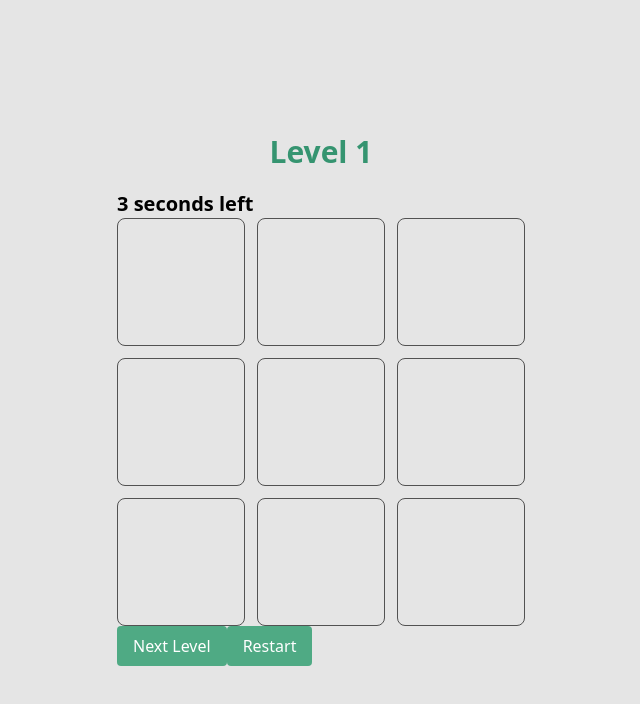
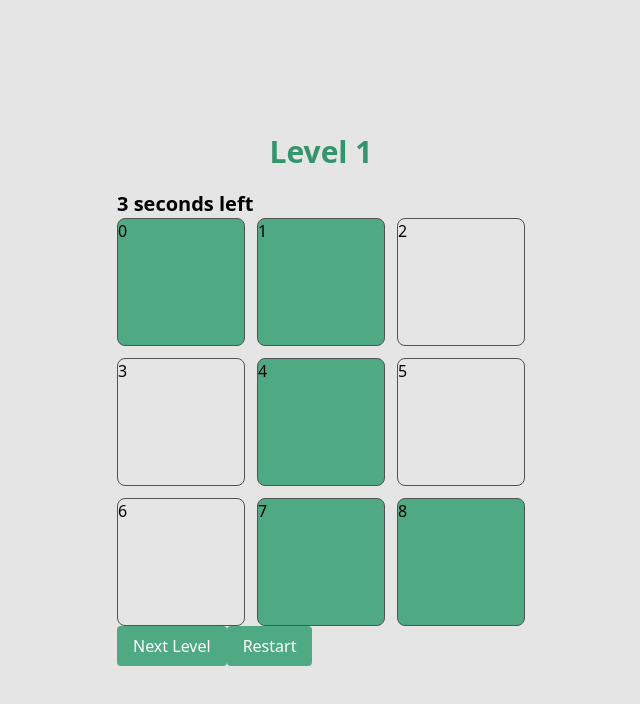
Before and after one commit to jlimsy/memory-game, a React (Vite) app: page / in a window 1280 px wide. Both pictures are taken after a click on the button "Start Game". Shown: the top 704 px of the page, without its empty margins (319-959 px from the left). Built offline with nearby package versions, Linux system fonts and the light colour scheme.

Commit message:
randomise green cells at every level

```diff
--- a/src/components/Cell.jsx
+++ b/src/components/Cell.jsx
@@ -1,13 +1,28 @@
-export default function Cell({ id }) {
+import { useState } from "react";
+
+export default function Cell({ id, green }) {
+  // const [selectedCells, setSelectedCells] = useState([]);
+
+  let greenCells = green;
+  let selectedCellId;
   const handleFlip = (event) => {
     console.log("flip!");
-    console.log(event.target);
+    // setSelectedCells([...selectedCells, event.target.id]);
+    selectedCellId = event.target.id;
   };
+
+  const checkCells = () => {};
+
   return (
-    <div
-      id={`${id}`}
-      className="border border-neutral-600 h-32 w-32 rounded-lg"
-      onClick={handleFlip}
-    ></div>
+    <>
+      <div
+        id={`${id}`}
+        className={`border border-neutral-600 h-32 w-32 rounded-lg ${
+          greenCells.includes(id) ? "bg-green-400" : ""
+        }`}
+      >
+        {id}
+      </div>
+    </>
   );
 }
--- a/src/components/Grid.jsx
+++ b/src/components/Grid.jsx
@@ -1,4 +1,4 @@
-import { useState } from "react";
+import { useEffect, useState } from "react";
 import { CSSTransition } from "react-transition-group";
 import Cell from "./Cell";
 import gridSize from "../utils/gridSize";
@@ -7,22 +7,26 @@ export default function Grid({ grid, show, setShow, level }) {
   const [green, setGreen] = useState([]);
 
   let numCells = [...Array(Math.pow(grid, 2))].map((cell, idx) => idx);
+  let greenCells = [];
 
-  //give each cell an id
-  console.log(numCells);
+  useEffect(() => {
+    //give each cell an id
 
-  // randomly assign cells to be set to green
-  numCells.sort(() => Math.random() - 0.5);
+    // randomly assign cell ids to be set to green
+    numCells.sort(() => Math.random() - 0.5);
 
-  let greenCells = [];
-  for (let i = 0; i < gridSize[`level${level}`].green; i++) {
-    greenCells.push(numCells[i]);
-  }
+    for (let i = 0; i < gridSize[`level${level}`].green; i++) {
+      greenCells.push(numCells[i]);
+    }
+
+    setGreen(greenCells);
+    console.log("green", green);
+  }, [level]);
 
   return (
     <div className={`grid grid-cols-${grid} gap-3`}>
       {numCells.map((cell, idx) => (
-        <Cell key={idx} id={idx} />
+        <Cell key={idx} id={idx} green={green} />
       ))}
     </div>
   );
--- a/src/pages/GamePage.jsx
+++ b/src/pages/GamePage.jsx
@@ -16,8 +16,6 @@ export default function GamePage({
   const handleLevel = () => {
     setLevel(level + 1);
     setGrid(gridSize[`level${level}`].size);
-    console.log("level", level);
-    console.log("grid", grid);
     setShow(true);
     setSeconds(5);
   };
```
